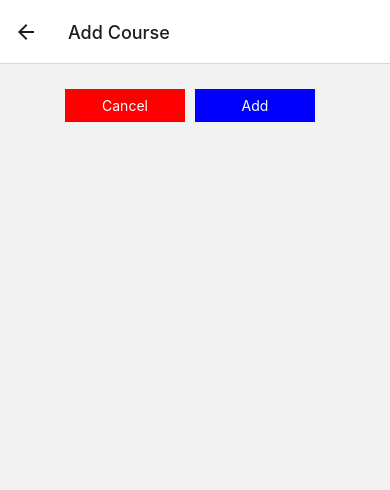
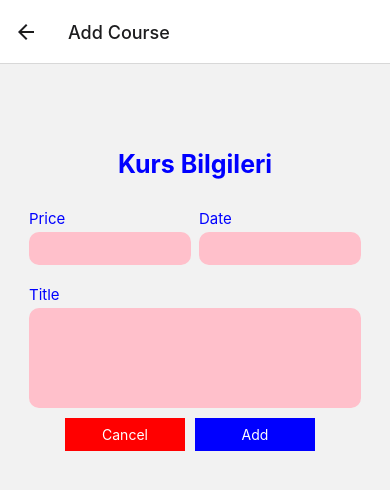
Before and after one commit to sabata06/my-courses, a React Native app: screen /ManageCourse in a window 390 px wide. Shown: the top 490 px of the page. Built offline with nearby package versions, Linux system fonts and the light colour scheme.

Commit message:
input-form components-finished

```diff
--- /dev/null
+++ b/components/CourseForm.jsx
@@ -0,0 +1,57 @@
+import { StyleSheet, Text, View } from 'react-native';
+import React from 'react';
+import Input from './Input';
+
+export default function CourseForm() {
+  return (
+    <View style={styles.form}>
+      <Text style={styles.title}>Kurs Bilgileri</Text>
+      <View style={styles.priceAndDate}>
+        <Input
+          style={styles.flexAll}
+          label="Price"
+          textInputConfig={{
+            keyboardType: 'decimal-pad',
+            onChangeText: () => {},
+          }}
+        />
+        <Input
+          style={styles.flexAll}
+          label="Date"
+          textInputConfig={{
+            placeHolder: 'YYYY-MM-DD',
+            maxLength: 10,
+            onChangeText: () => {},
+          }}
+        />
+      </View>
+
+      <Input
+        label="Title"
+        textInputConfig={{
+          multiline: true,
+          onChangeText: () => {},
+        }}
+      />
+    </View>
+  );
+}
+
+const styles = StyleSheet.create({
+  form: {
+    marginTop: 40,
+  },
+  title: {
+    fontSize: 25,
+    fontWeight: 'bold',
+    textAlign: 'center',
+    color: 'blue',
+    marginVertical: 20,
+  },
+  priceAndDate: {
+    flexDirection: 'row',
+  },
+  flexAll: {
+    flex: 1,
+  },
+});
--- /dev/null
+++ b/components/Input.jsx
@@ -0,0 +1,38 @@
+import { StyleSheet, Text, View, TextInput } from 'react-native';
+import React from 'react';
+
+export default function Input({ label, textInputConfig, style }) {
+  const inputStyles = [styles.input];
+
+  if (textInputConfig && textInputConfig.multiline) {
+    inputStyles.push(styles.inputMultiline);
+  }
+  return (
+    <View style={[styles.inputContainer, style]}>
+      <Text style={styles.label}>{label}</Text>
+      <TextInput style={inputStyles} {...textInputConfig} />
+    </View>
+  );
+}
+
+const styles = StyleSheet.create({
+  inputContainer: {
+    marginHorizontal: 4,
+    marginVertical: 10,
+  },
+  label: {
+    fontSize: 15,
+    color: 'blue',
+    marginBottom: 4,
+  },
+  input: {
+    backgroundColor: 'pink',
+    padding: 6,
+    borderRadius: 10,
+    fontSize: 18,
+  },
+  inputMultiline: {
+    minHeight: 100,
+    textAlignVertical: 'top',
+  },
+});
--- a/screens/ManageCourse.jsx
+++ b/screens/ManageCourse.jsx
@@ -2,6 +2,7 @@
 import React, { useContext, useLayoutEffect } from "react";
 import { EvilIcons } from "@expo/vector-icons";
 import { CoursesContext } from "../context/coursesContext";
+import CourseForm from "../components/CourseForm";
 
 export default function ManageCourse({ route, navigation }) {
   const coursesContext = useContext(CoursesContext);
@@ -38,14 +39,16 @@
       coursesContext.addCourse({
         description: "eklenen kurs",
         amount: 169,
-        date: new Date(),}
-    )
+        date: new Date(),
+      });
+    }
+    navigation.goBack();
   }
-  navigation.goBack();
-}
 
   return (
     <View style={styles.container}>
+      <CourseForm />
+
       <View style={styles.buttons}>
         <Pressable onPress={cancelHandler}>
           <View style={styles.cancel}>
```
